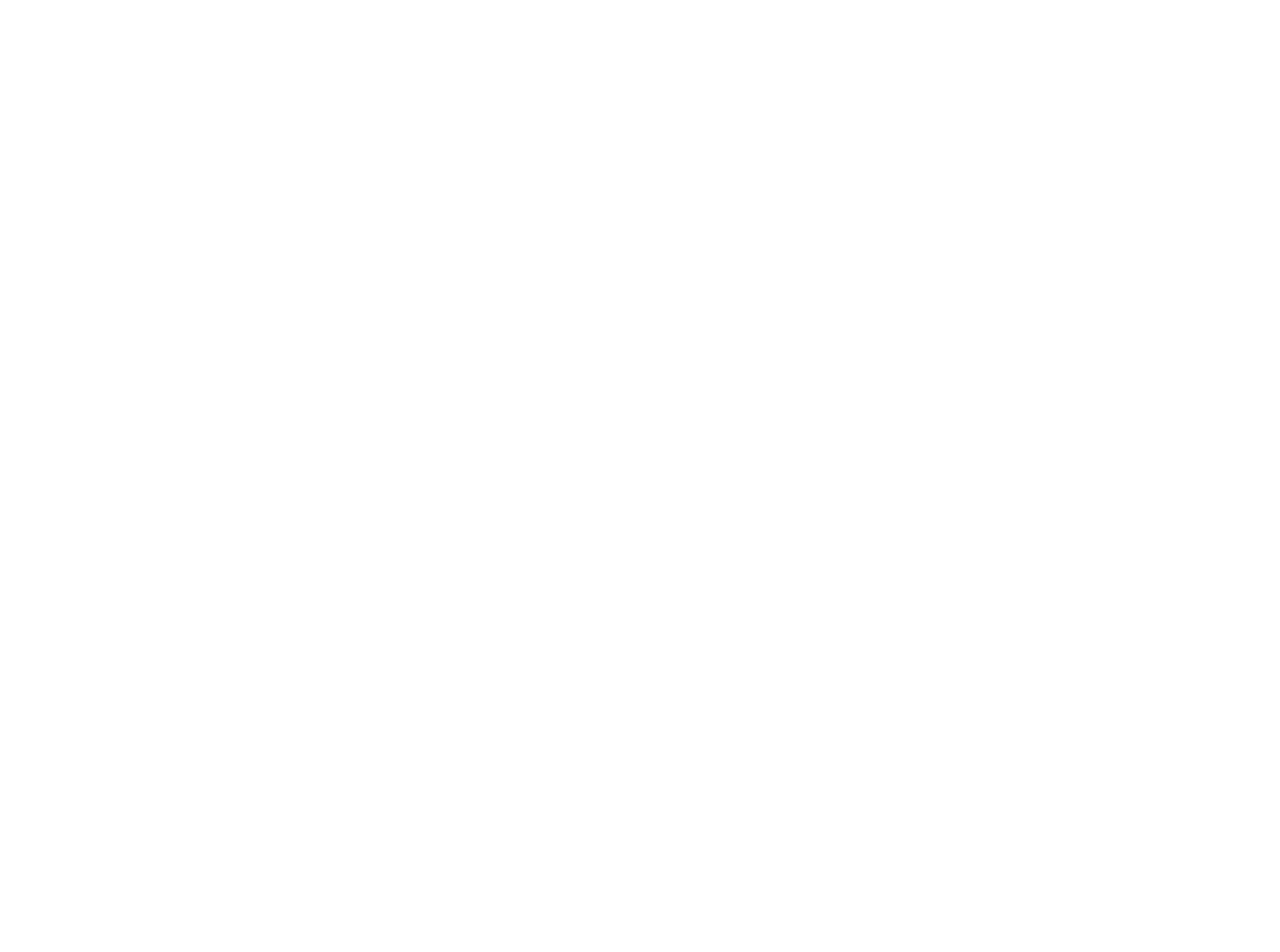
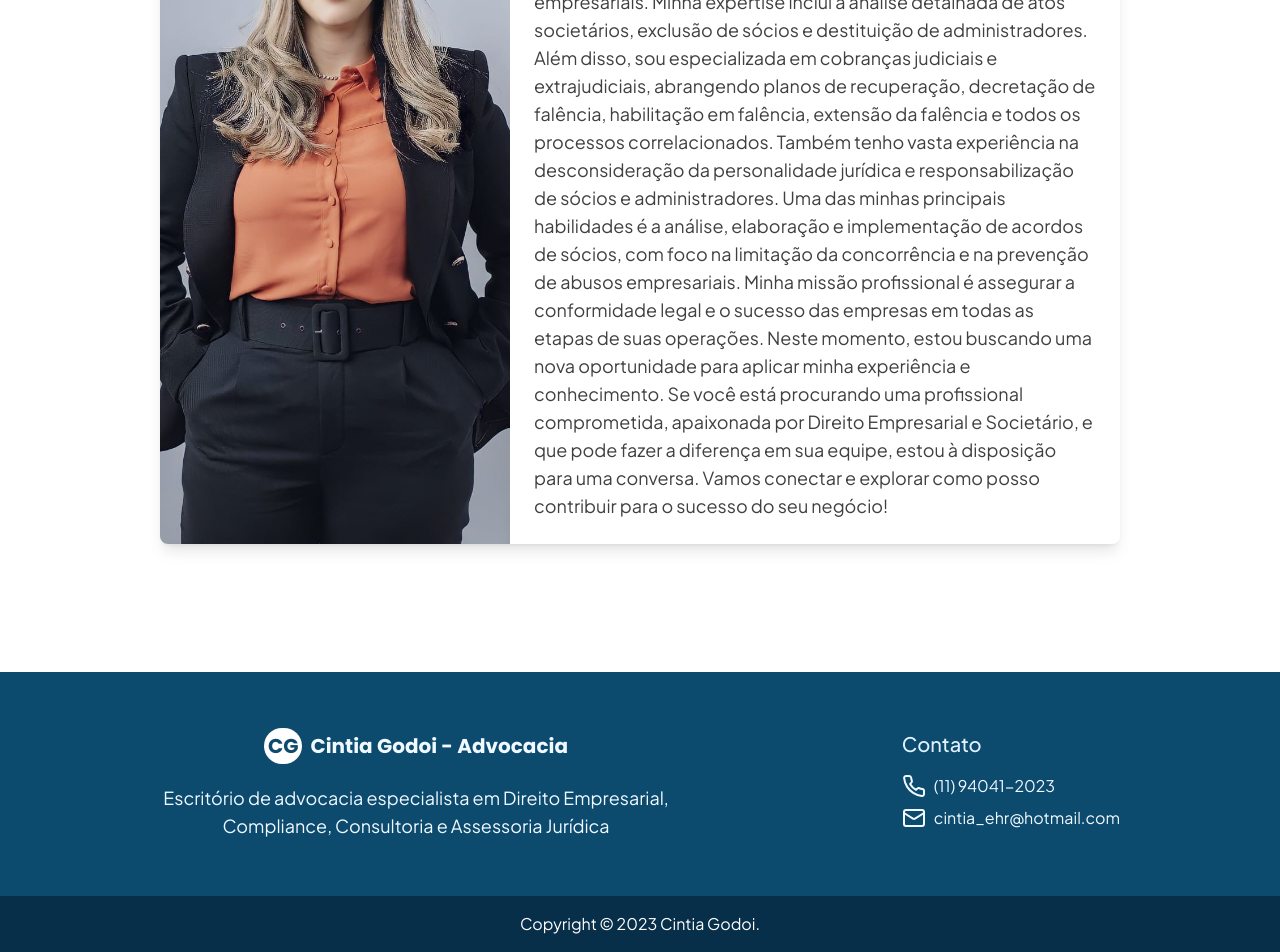
Before and after one commit to caiousper2011/cintia-godoi, a Next.js app: page / in a window 1280 px wide. Shown: the part 2301-3253 px from the top of the page. Before the commit the page ends 1973 px from the top, so only its background shows below. Built offline with nearby package versions, Linux system fonts and the light colour scheme.

Commit message:
feat(footer): adding new footer

```diff
--- a/src/app/page.tsx
+++ b/src/app/page.tsx
@@ -1,6 +1,8 @@
 import Personal from '@/components/Personal'
 import Header from '@/components/Header'
 import Differentials from '@/components/Differentials'
+import Profile from '@/components/Profile'
+import Contacts from '@/components/Contacts'
 
 export default function Home() {
   return (
@@ -8,6 +10,8 @@
       <Header />
       <Personal />
       <Differentials />
+      <Profile />
+      <Contacts />
     </>
   )
 }
--- /dev/null
+++ b/src/components/Contacts/index.tsx
@@ -0,0 +1,47 @@
+import { poppins } from '@/utils/fonts'
+import clsx from 'clsx'
+import { Phone, Mail } from 'lucide-react'
+
+const Contacts = () => {
+  return (
+    <div className="bg-sky-900">
+      <section className="flex max-w-screen-2xl flex-col items-center gap-12 px-3 py-14 md:justify-between md:gap-16 lg:flex-row xl:px-app">
+        <div className="flex max-w-lg flex-col items-center">
+          <div
+            className={clsx(
+              'flex items-center justify-center gap-2 pb-5 text-xl font-bold text-sky-900',
+              poppins.className,
+            )}
+            tabIndex={0}
+            aria-label="Cintia Godoi Advocacia"
+            role="heading"
+            aria-level={1}
+          >
+            <div className="rounded-full bg-white px-1 py-1 ">CG</div>
+            <p className="text-center text-sky-50">Cintia Godoi - Advocacia</p>
+          </div>
+          <p className="text-center text-lg text-sky-50">
+            Escritório de advocacia especialista em Direito Empresarial,
+            Compliance, Consultoria e Assessoria Jurídica
+          </p>
+        </div>
+        <div className=" flex flex-col items-center text-sky-50 md:items-start">
+          <h6 className="pb-4 text-xl font-medium text-sky-100">Contato</h6>
+          <p className="mb-2 flex gap-2">
+            <Phone /> (11) 94041-2023
+          </p>
+          <p className="mb-2 flex gap-2">
+            <Mail /> cintia_ehr@hotmail.com
+          </p>
+        </div>
+      </section>
+      <footer className="bg-sky-950">
+        <div className="flex max-w-screen-2xl justify-center py-4 text-white">
+          Copyright © 2023 Cintia Godoi.
+        </div>
+      </footer>
+    </div>
+  )
+}
+
+export default Contacts
--- a/src/components/Differentials/index.tsx
+++ b/src/components/Differentials/index.tsx
@@ -5,7 +5,7 @@
 const Differentials = () => {
   return (
     <div className="bg-sky-50">
-      <section className="grid max-w-screen-2xl grid-cols-1 items-center gap-8 px-3 py-20 sm:py-32 lg:grid-cols-3 lg:flex-row lg:px-app">
+      <section className="grid max-w-screen-2xl grid-cols-1 items-center gap-8 px-3 py-20 sm:py-32 lg:grid-cols-3 lg:flex-row xl:px-app">
         <div className="space-y-10">
           <h4
             className={clsx(
--- a/src/components/Header/index.tsx
+++ b/src/components/Header/index.tsx
@@ -1,12 +1,24 @@
+'use client'
+
 import { poppins } from '@/utils/fonts'
 import clsx from 'clsx'
+import { useEffect, useState } from 'react'
 
 const Header: React.FC = () => {
+  const [isScrolled, setIsScrolled] = useState(false)
+
+  useEffect(() => {
+    window.addEventListener('scroll', () => {
+      setIsScrolled(Boolean(window.scrollY))
+    })
+  }, [])
+
   return (
     <header
       className={clsx(
-        'sticky left-0 top-0 z-20 flex w-full items-center justify-center gap-2 bg-white p-2 py-5 text-xl font-bold text-white md:px-app lg:justify-start',
+        'sticky left-0 top-0 z-20 flex w-full items-center justify-center gap-2 bg-white p-2 py-5 text-xl font-bold text-white transition md:px-app lg:justify-start',
         poppins.className,
+        { 'shadow-lg': isScrolled },
       )}
       tabIndex={0}
       aria-label="Cintia Godoi Advocacia"
--- a/src/components/Personal/index.tsx
+++ b/src/components/Personal/index.tsx
@@ -16,7 +16,7 @@
   }
 
   return (
-    <section className="relative flex max-w-screen-2xl items-center px-3  lg:px-app">
+    <section className="relative flex max-w-screen-2xl items-center px-3  xl:px-app">
       <div className="z-10 flex flex-col items-start gap-10 py-20 sm:py-32">
         <div className="space-y-4">
           <div className="inline-flex items-center gap-3 rounded-full bg-sky-200 p-1 ">
@@ -63,7 +63,7 @@
           Atendimento exclusivo e imediato
         </p>
       </div>
-      <div className="absolute -right-14 bottom-14 flex justify-end opacity-20 md:justify-center lg:bottom-0 lg:opacity-100">
+      <div className="absolute -right-24 bottom-14 flex justify-end opacity-20 md:-right-16 md:justify-center lg:bottom-0 lg:opacity-100 xl:-right-14">
         <div className="flex h-[50rem] w-[50rem] rotate-1 justify-center rounded-full bg-sky-50 p-2 ">
           <div className="h-[39em] w-[39em] rounded-full bg-sky-100"></div>
         </div>
--- /dev/null
+++ b/src/components/Profile/index.tsx
@@ -0,0 +1,50 @@
+const Profile = () => {
+  return (
+    <div className="bg-white">
+      <section className="flex max-w-screen-2xl px-3 py-20 sm:py-32 xl:px-app">
+        <div className="flex w-full flex-col overflow-hidden rounded-lg shadow-lg md:flex-row">
+          <div className="relative md:max-w-sm">
+            <img
+              src="cintia-godoi-profile.jpg"
+              className="h-full min-w-[350px] object-cover"
+              alt="Dra.Cintia Godoi, loira do cabelo cumprido, vestindo um blazer preto com camisa laranja"
+            />
+            <div className="absolute left-0 top-0 z-10 h-full w-full bg-gradient-to-t from-neutral-950 to-transparent opacity-10 duration-500 hover:opacity-50" />
+            {/* <div className="bg-white/30 backdrop-blur-md"></div> */}
+          </div>
+          <div className="space-y-4 p-6">
+            <h4 className="text-3xl font-semibold tracking-widest text-sky-900">
+              Cintia Godoi
+            </h4>
+            <p className="text-lg text-neutral-700">
+              Meu nome é Cíntia, e sou uma Advogada especializada em Direito
+              Empresarial e Societário. Minha jornada profissional é marcada por
+              uma sólida experiência na área de societário, abrangendo desde a
+              constituição de empresas até a resolução de complexos conflitos
+              empresariais. Minha expertise inclui a análise detalhada de atos
+              societários, exclusão de sócios e destituição de administradores.
+              Além disso, sou especializada em cobranças judiciais e
+              extrajudiciais, abrangendo planos de recuperação, decretação de
+              falência, habilitação em falência, extensão da falência e todos os
+              processos correlacionados. Também tenho vasta experiência na
+              desconsideração da personalidade jurídica e responsabilização de
+              sócios e administradores. Uma das minhas principais habilidades é
+              a análise, elaboração e implementação de acordos de sócios, com
+              foco na limitação da concorrência e na prevenção de abusos
+              empresariais. Minha missão profissional é assegurar a conformidade
+              legal e o sucesso das empresas em todas as etapas de suas
+              operações. Neste momento, estou buscando uma nova oportunidade
+              para aplicar minha experiência e conhecimento. Se você está
+              procurando uma profissional comprometida, apaixonada por Direito
+              Empresarial e Societário, e que pode fazer a diferença em sua
+              equipe, estou à disposição para uma conversa. Vamos conectar e
+              explorar como posso contribuir para o sucesso do seu negócio!
+            </p>
+          </div>
+        </div>
+      </section>
+    </div>
+  )
+}
+
+export default Profile
```
Also changed, not shown: public/cintia-godoi-profile.jpg (added).
